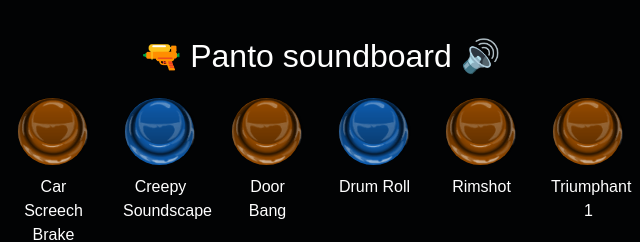
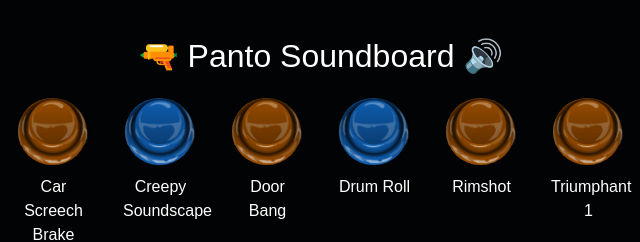
Before and after one commit to dowd/Panto-Soundboard, a plain HTML site: page index.html in a window 1280 px wide. Shown: the full height of the page, 319-959 px from the left. Drawn offline with Linux system fonts and the light colour scheme.

Commit message:
tidy: tidying stuff

```diff
--- a/index.html
+++ b/index.html
@@ -4,12 +4,12 @@
 <head>
     <meta charset="utf-8">
     <meta name="viewport" content="width=device-width, initial-scale=1.0">
-    <title>Solid soundboard</title>
+    <title>Panto Soundboard</title>
     <link rel="stylesheet" href="main.css">
 </head>
 
 <body>
-    <h1><span>🔫</span> Panto soundboard <span>🔊</span></h1>
+    <h1><span>🔫</span> Panto Soundboard <span>🔊</span></h1>
     <div id="wrapper">
         <div id="buttons"></div>
     </div>
```
Also changed, not shown: 1 other file.
